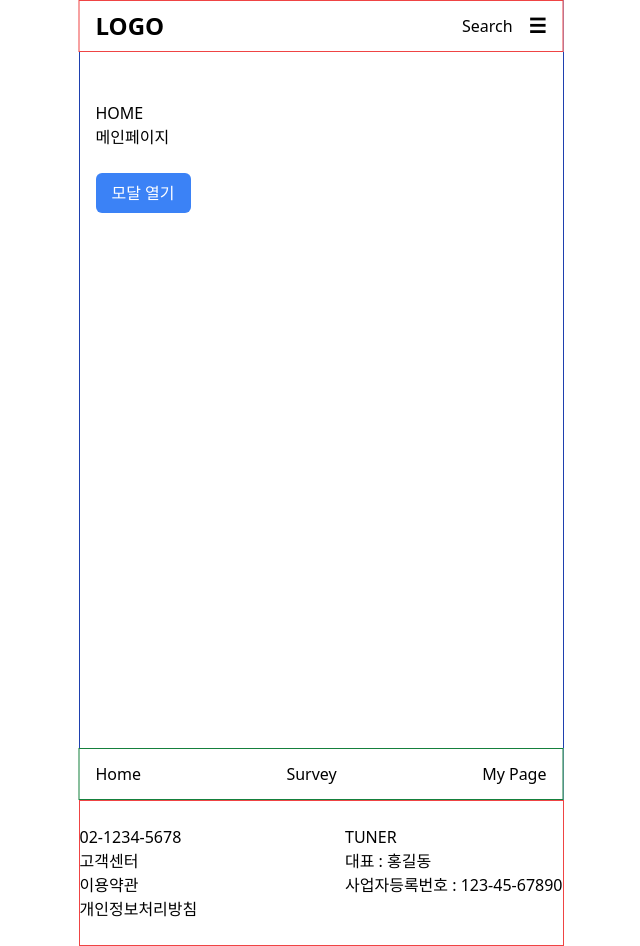
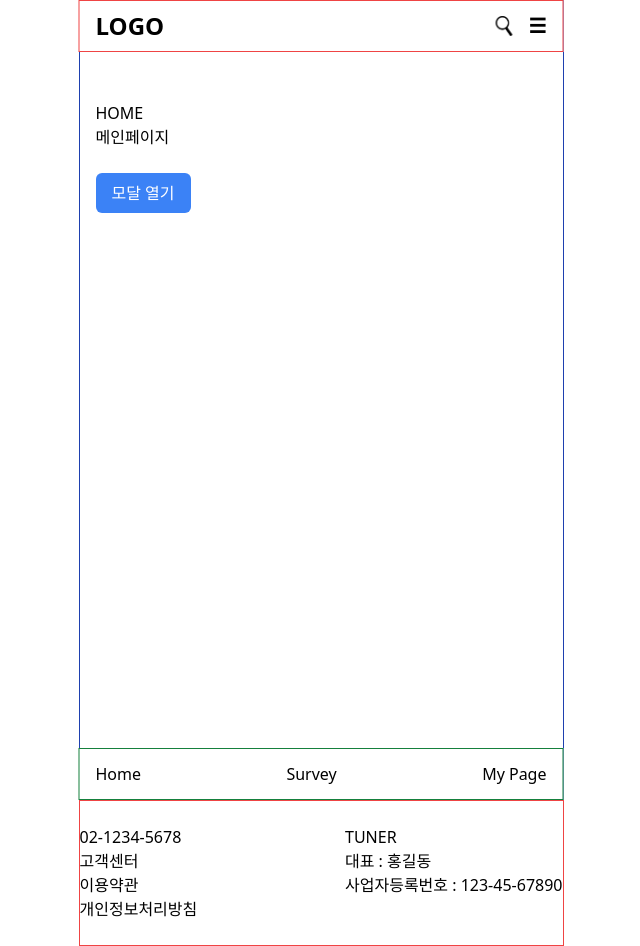
Before and after one commit to junereo/MVE_PROJECT, a Next.js app in the folder apps/tuner-user/: page / in a window 1280 px wide. Shown: the whole page, without its empty margins (319-959 px from the left). Built offline with nearby package versions, Linux system fonts and the light colour scheme; no server answers.

Commit message:
feat: 검색 이미지 변경

```diff
--- a/apps/tuner-user/src/components/layouts/Header.tsx
+++ b/apps/tuner-user/src/components/layouts/Header.tsx
@@ -3,6 +3,7 @@
 import Link from "next/link";
 import { useState } from "react";
 import Sidebar from "./Sidebar";
+import Image from "next/image";
 
 export default function Header() {
   const [sidebarOpen, setSidebarOpen] = useState(false);
@@ -16,7 +17,14 @@
           </Link>
         </div>
         <nav className="flex gap-4 items-center">
-          <Link href="/search">Search</Link>
+          <Link href="/search">
+            <Image
+              src="/images/search.png"
+              alt="search image"
+              width={17}
+              height={17}
+            />
+          </Link>
           <div
             onClick={() => setSidebarOpen(true)}
             className="text-xl font-bold cursor-pointer"
```
Also changed, not shown: apps/tuner-user/public/images/search.png (added).
